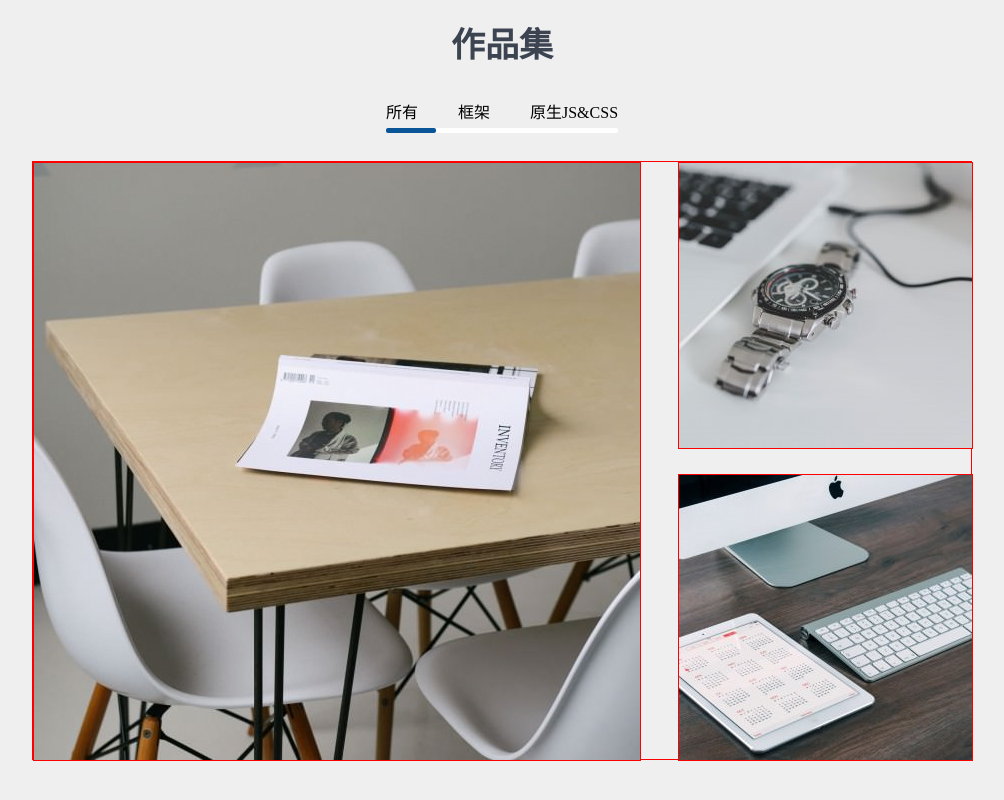
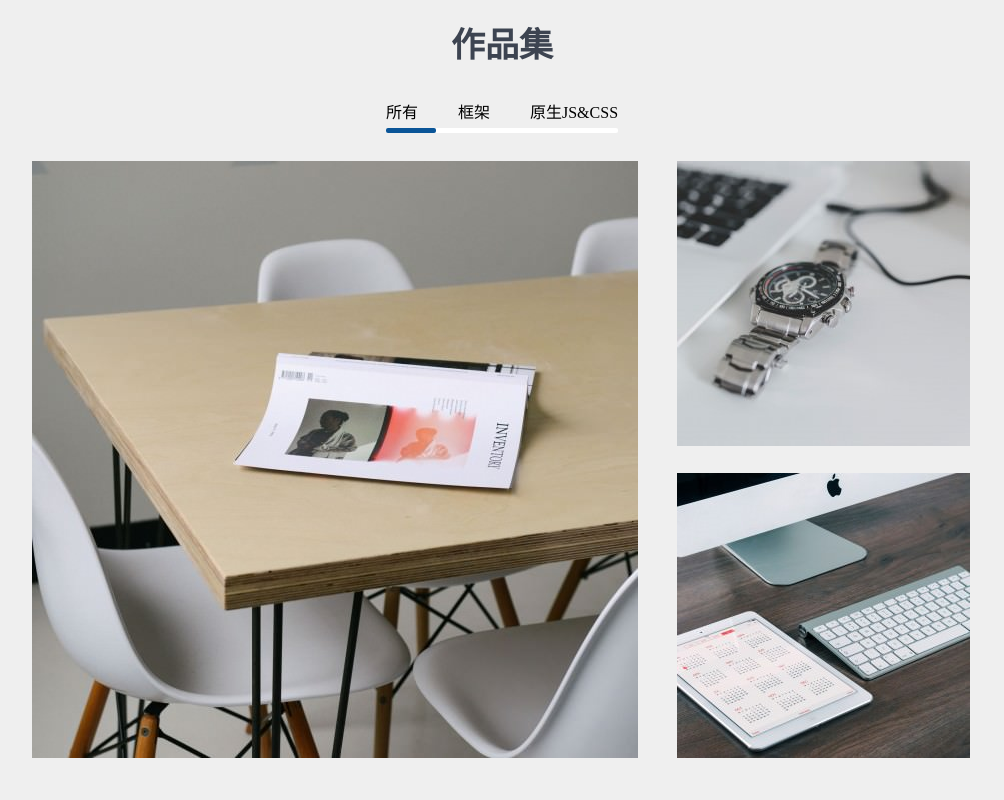
Before and after one commit to Ricardolu1/first-web, a plain HTML site: page index.html in a window 1280 px wide. Shown: the part 1308-2108 px from the top of the page, without its empty margins (138-1142 px from the left). Drawn offline with Linux system fonts and the light colour scheme.

```diff
--- a/sheets.css
+++ b/sheets.css
@@ -304,17 +304,15 @@
 section.portfolio .works {
   position: relative;
   margin-bottom: 100px;
-  border: 1px solid red;
   line-height: 0;
 }
 
 section.portfolio .works .big,
 section.portfolio .works .small {
   position: absolute;
-  border: 1px solid red;
 }
 section.portfolio .works .big:hover,
 section.portfolio .works .small:hover {
-  box-shadow: 0px 4px 13px 0px rgba(0, 0, 0, 0.2);
-  transition: box-shadow 0.2s;
+  box-shadow: 0px 4px 4px 4px rgba(0, 0, 0, 0.2);
+  transition: box-shadow 0.3s;
 }
```
